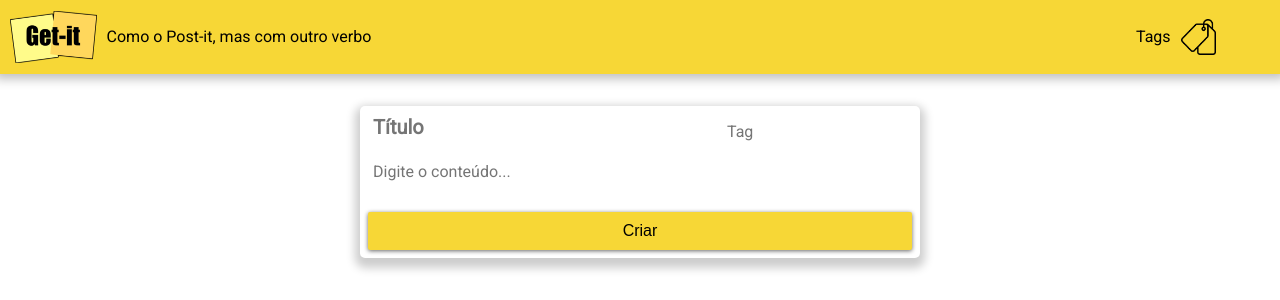
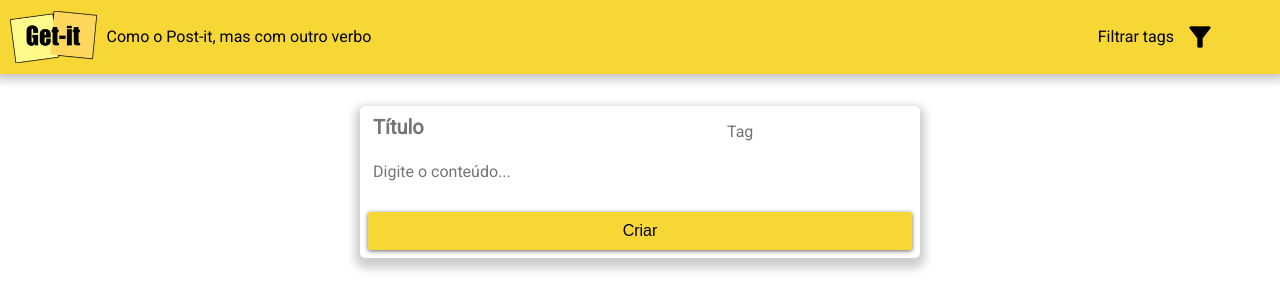
Before and after one commit to Rosada-eng/GetIt-projeto1-TechWeb, a Django app: page / in a window 1280 px wide. Shown: the top 300 px of the page. Run offline with Django 3.2, Linux system fonts and the light colour scheme; data that the repository does not hold is empty; some libraries are stand-ins or nearby versions.

Commit message:
Configura para que o container do filtro permaneça ativo qnd selecionar algum filtro

```diff
--- a/notes/static/notes/styles/appbar.css
+++ b/notes/static/notes/styles/appbar.css
@@ -28,17 +28,12 @@
   height: 100%;
   min-width: 5rem;
 }
+.subtitle-tag{
+  margin: 10px;
+}
 /* ! Fazer aparecer somente quando passar o mouse pela Tag */
 .subtitle-tag:hover{
   cursor: pointer;
 }
 
-.tags-img{
-  max-height: 55%;
-  cursor: pointer;
-}
-
-.tags-img:hover {
-  max-height: 60%;
-  transition: .2s;
-}
+/* @ FILTER CONFIGURADO EM MAIN.CSS */
--- /dev/null
+++ b/notes/static/notes/styles/filter_on.css
@@ -0,0 +1,3 @@
+.form-tags{
+    display: flex;
+}
--- a/notes/static/notes/styles/main.css
+++ b/notes/static/notes/styles/main.css
@@ -202,6 +202,17 @@ html, body {
   transition: .2s;
 }
 
+/* @ SOBREPÕE MATERIAL-ICONS DO FILTER */
+.filter{
+  font-size: 32px;
+  cursor: pointer;
+}
+
+.filter:hover {
+  font-size: 42px;
+  transition: .2s;
+}
+
 .reset{
   font-size: 24px;
 }
--- a/notes/templates/notes/base.html
+++ b/notes/templates/notes/base.html
@@ -29,8 +29,9 @@
       <img src="{% static 'notes/img/logo-getit.png' %}" class="logo" />
       <span class="subtitle-logo">Como o Post-it, mas com outro verbo</span>
       <div class="tags-container">
-        <span class="subtitle-tag">Tags</span>
-        <img src="{% static 'notes/img/price-tag.png' %}" class="tags-img" />
+        <span class="subtitle-tag">Filtrar tags</span>
+        <span class="material-icons filter"><i>filter_alt</i></span>
+        <!-- <img src="{% static 'notes/img/price-tag.png' %}" class="tags-img" /> -->
       </div>
     </div>
 
--- a/notes/templates/notes/index.html
+++ b/notes/templates/notes/index.html
@@ -5,7 +5,11 @@
 
   <link rel="stylesheet" href= "{% static 'notes/styles/main.css' %}" />
 
-{% endblock %}
+  {% if filter_tags %}
+  <link rel="stylesheet" href= "{% static 'notes/styles/filter_on.css' %}" />
+
+  {% endif %}
+  {% endblock %}
 
 {% block content %}
   <main class="container">
--- a/notes/views.py
+++ b/notes/views.py
@@ -25,12 +25,13 @@ def index(request):
     if 'tag_id' in request.GET.keys():
         tag_id = int(request.GET.get('tag_id'))
         notes = get_notes_by_tag(tag_id)
-
+        filter_tags = True
     else:
         notes = get_all_notes()
+        filter_tags = False
 
     all_tags = get_all_tags()
-    return render (request, "notes/index.html", {'notes': notes, 'tags': all_tags})
+    return render (request, "notes/index.html", {'notes': notes, 'tags': all_tags, 'filter_tags': filter_tags})
 
 def add_card(request):
     """
```
